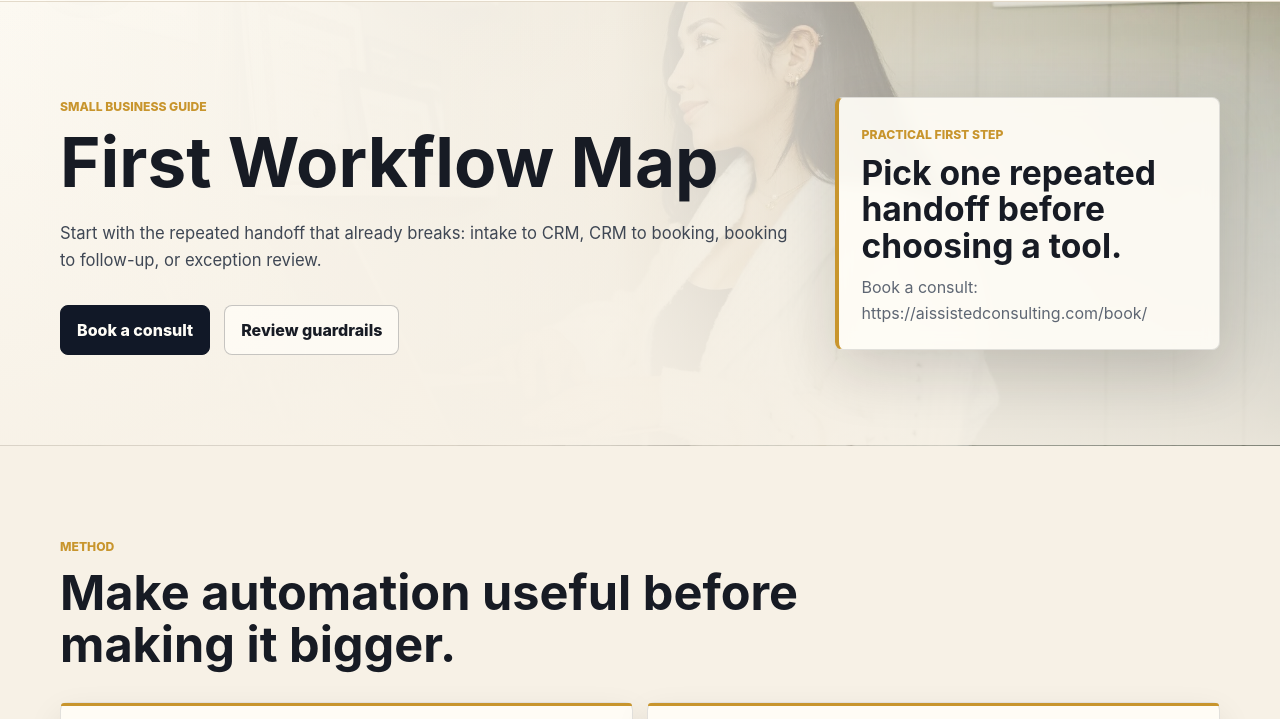
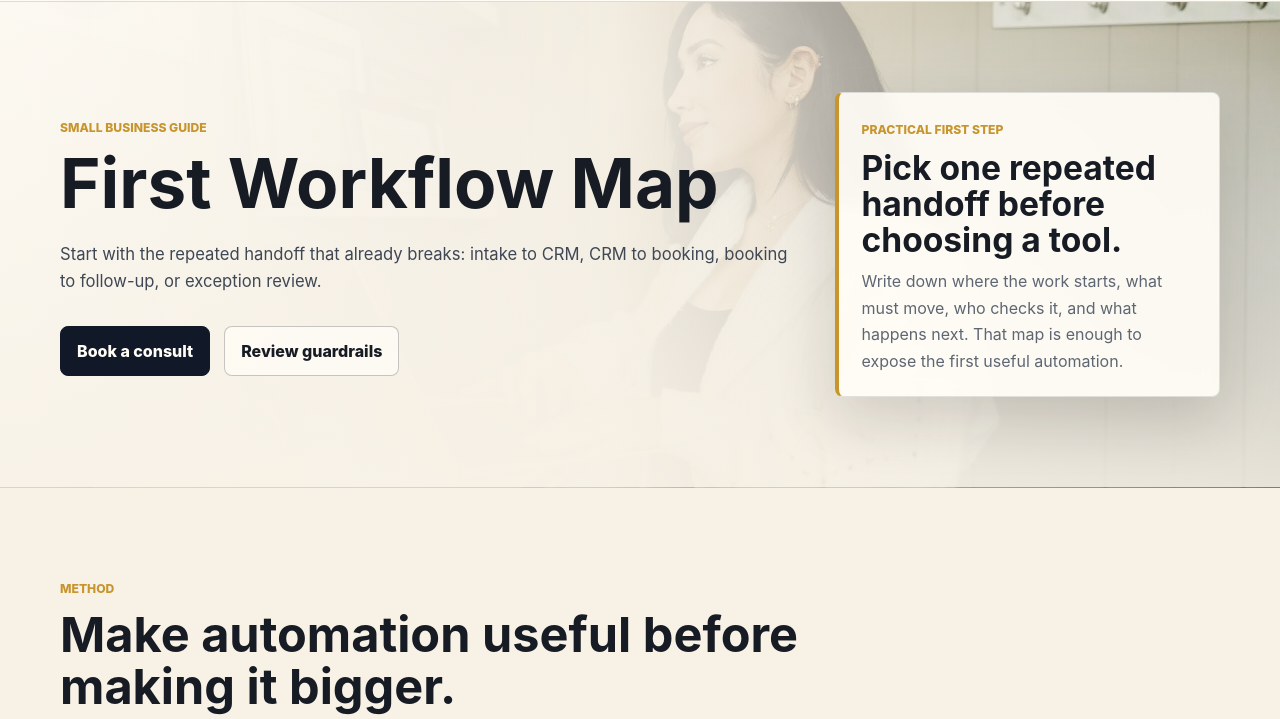
Before and after one commit to ChristFollower873461/aissisted-website, a website: page guides/first-workflow-map/index.html in a window 1280 px wide. Shown: the part 81-800 px from the top of the page. Drawn offline with Linux system fonts and the light colour scheme.

Commit message:
polish first workflow guide copy

```diff
--- a/guides/first-workflow-map/index.html
+++ b/guides/first-workflow-map/index.html
@@ -79,7 +79,7 @@
           <div class="page-panel">
             <p class="eyebrow">Practical first step</p>
             <h2>Pick one repeated handoff before choosing a tool.</h2>
-            <p>Book a consult: https://aissistedconsulting.com/book/</p>
+            <p>Write down where the work starts, what must move, who checks it, and what happens next. That map is enough to expose the first useful automation.</p>
           </div>
         </div>
       </section>
```
